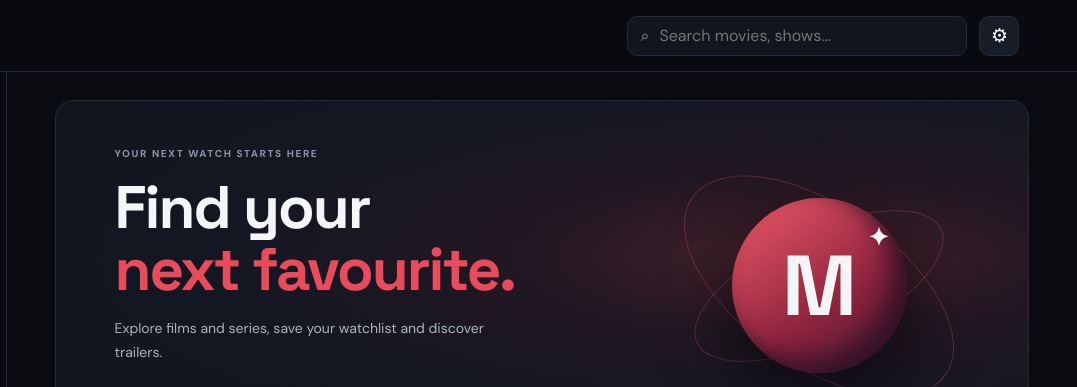
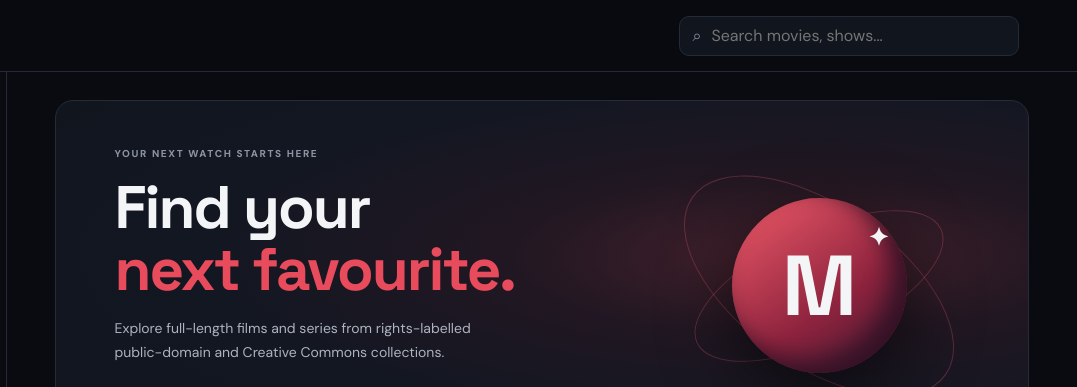
Before and after one commit to zbinmy/moviebox-web, a plain HTML site: page index.html in a window 1280 px wide. Shown: the top 387 px of the page, 203-1280 px from the left. Drawn offline with Linux system fonts and the light colour scheme; no server answers.

Commit message:
Remove inactive API settings and present the no-key film catalogue

```diff
--- a/index.html
+++ b/index.html
@@ -9,12 +9,11 @@
 </head>
 <body>
 <header class="topbar"><a class="brand" href="#" aria-label="MovieBox home"><span class="brand-mark">M</span><span>movie<span class="accent">box</span></span></a>
-<div class="top-actions"><label class="searchbox"><span>⌕</span><input id="searchInput" type="search" placeholder="Search movies, shows..." autocomplete="off"></label><button class="icon-btn" id="settingsBtn" aria-label="Settings" title="Settings">⚙</button></div></header>
+<div class="top-actions"><label class="searchbox"><span>⌕</span><input id="searchInput" type="search" placeholder="Search movies, shows..." autocomplete="off"></label></div></header>
 <div class="layout"><aside class="sidebar"><div class="nav-label">DISCOVER</div><button class="nav active" data-page="home">⌂ <span>Home</span></button><button class="nav" data-page="trending">✦ <span>Trending</span></button><button class="nav" data-page="movies">▣ <span>Movies</span></button><button class="nav" data-page="tv">▤ <span>TV Shows</span></button><button class="nav" data-page="freefilms">▶ <span>Free Films</span></button><div class="nav-label space">YOUR LIBRARY</div><button class="nav" data-page="watchlist">♡ <span>My List</span></button><div class="side-note">Discover films and series, keep your watchlist, and browse a separate catalogue of full-length films available from Internet Archive.</div></aside>
-<main id="main"><section id="hero" class="hero"><div class="hero-copy"><span class="eyebrow">YOUR NEXT WATCH STARTS HERE</span><h1>Find your<br><span class="accent">next favourite.</span></h1><p>Explore films and series, save your watchlist and discover trailers.</p><button class="primary-btn" id="heroExplore">Explore trending <span>→</span></button></div><div class="hero-art"><div class="orbit orbit-one"></div><div class="orbit orbit-two"></div><div class="hero-disc">M<span>✦</span></div></div></section>
+<main id="main"><section id="hero" class="hero"><div class="hero-copy"><span class="eyebrow">YOUR NEXT WATCH STARTS HERE</span><h1>Find your<br><span class="accent">next favourite.</span></h1><p>Explore full-length films and series from rights-labelled public-domain and Creative Commons collections.</p><button class="primary-btn" id="heroExplore">Explore trending <span>→</span></button></div><div class="hero-art"><div class="orbit orbit-one"></div><div class="orbit orbit-two"></div><div class="hero-disc">M<span>✦</span></div></div></section>
 <section class="content-section"><div class="section-head"><div><span class="eyebrow" id="sectionEyebrow">HANDPICKED FOR YOU</span><h2 id="sectionTitle">Trending now</h2></div><div class="filters"><select id="sortSelect" aria-label="Sort titles"><option value="popularity.desc">Popular</option><option value="vote_average.desc">Top rated</option><option value="primary_release_date.desc">Newest</option></select></div></div><div id="status" class="status">Add your TMDB API key in Settings to load the live catalogue.</div><div id="grid" class="movie-grid"></div><button id="loadMore" class="secondary-btn hidden">Load more</button></section>
 <section id="rightsFootnote" class="rights-footnote hidden"><b>About Free Films</b><p>This separate catalogue searches Internet Archive for movies carrying public-domain or selected Creative Commons rights labels. Rights labels are uploader-supplied and not independently guaranteed. Some records may not have a compatible browser video file.</p></section></main></div>
 <div id="detailModal" class="modal hidden" role="dialog" aria-modal="true"><div class="modal-backdrop" data-close="1"></div><article class="detail-panel"><button class="close-btn" data-close="1" aria-label="Close">×</button><div id="detailContent"></div></article></div>
-<div id="settingsModal" class="modal hidden" role="dialog" aria-modal="true"><div class="modal-backdrop" data-close="1"></div><article class="settings-panel"><button class="close-btn" data-close="1" aria-label="Close">×</button><span class="eyebrow">CONFIGURATION</span><h2>Settings</h2><p>Connect a free TMDB developer API key to load live film and TV metadata. Your key stays in this browser. Free Films works without this key.</p><label class="field-label" for="apiKeyInput">TMDB API key (v3)</label><input id="apiKeyInput" class="text-field" type="password" placeholder="Paste your TMDB API key"><div class="settings-help">Get a key from <a href="https://www.themoviedb.org/settings/api" target="_blank" rel="noreferrer">TMDB API settings ↗</a>. This app is an independent discovery interface and is not affiliated with MovieBox or TMDB.</div><div class="settings-actions"><button id="clearKey" class="secondary-btn">Remove key</button><button id="saveKey" class="primary-btn">Save & connect</button></div></article></div>
 <div id="toast" class="toast"></div><script src="./app.js" defer></script>
 </body></html>
```
